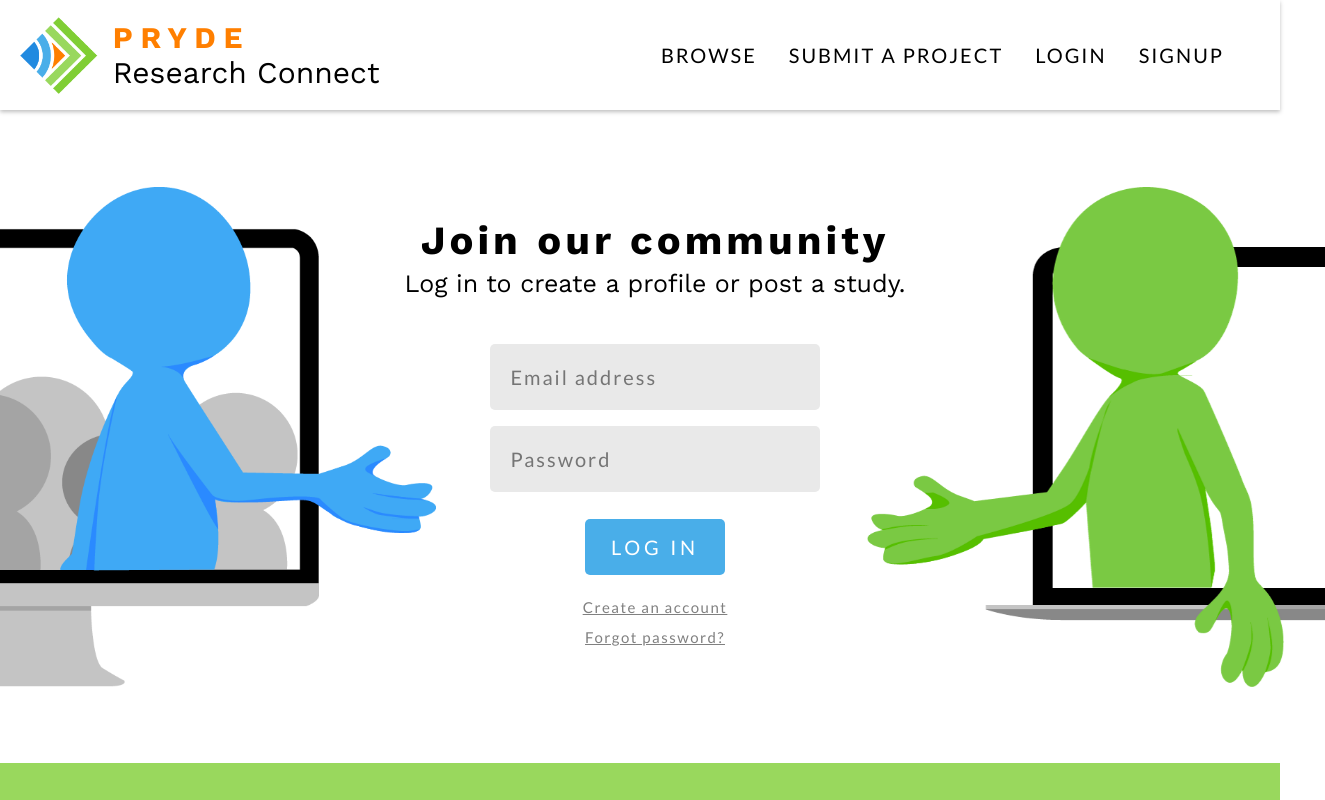
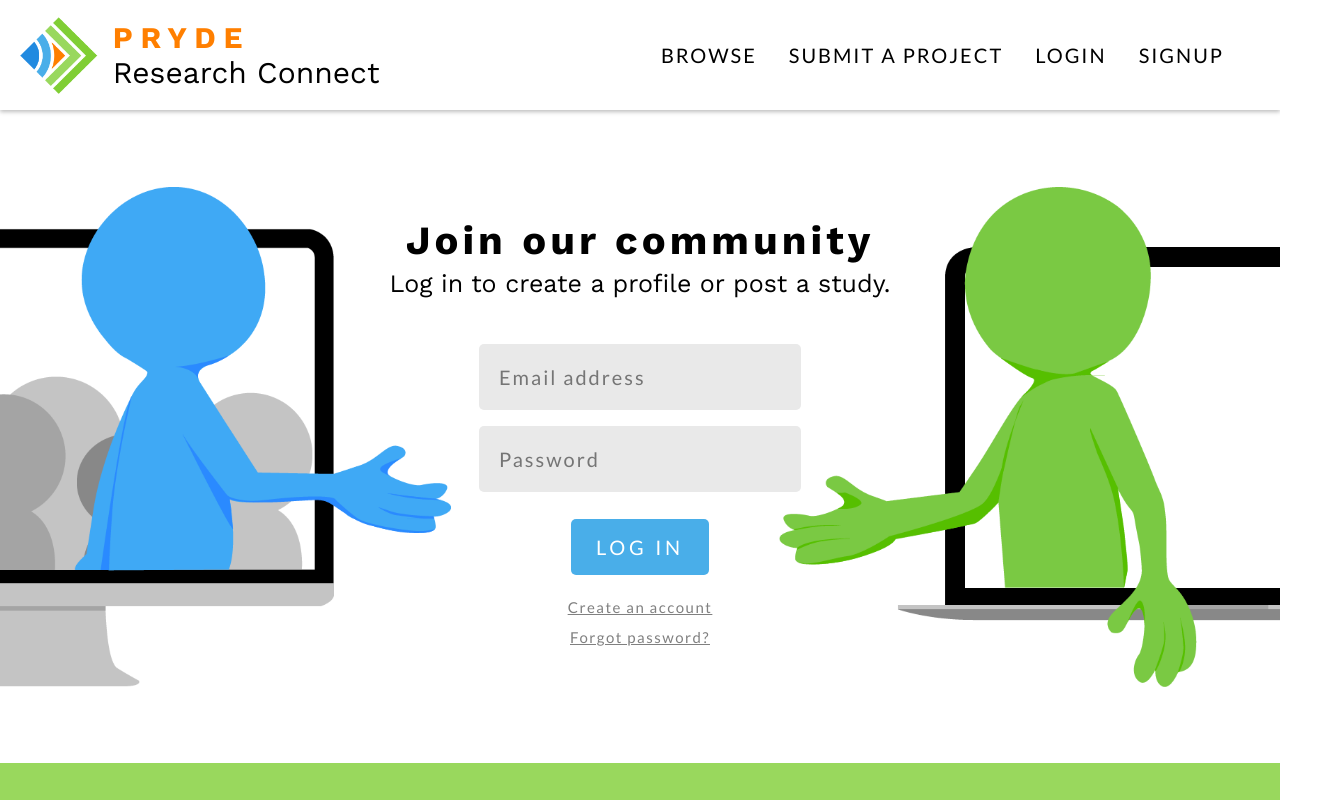
Before and after one commit to gnaww/pryde-connect, a React (Create React App) app in the folder frontend/: page /login in a window 1280 px wide. Shown: the top 800 px of the page, 1325 px wide, since content can reach past the window. Built offline with nearby package versions, Linux system fonts and the light colour scheme.

Commit message:
fixed login page images CSS again

```diff
--- a/frontend/src/pages/Login.js
+++ b/frontend/src/pages/Login.js
@@ -1,6 +1,6 @@
 import React, { Component } from 'react';
-import loginGreen from '../images/login-green-cropped.png';
-import loginBlue from '../images/login-blue-cropped.png';
+import loginGreen from '../images/login-green.png';
+import loginBlue from '../images/login-blue.png';
 import styles from '../styles/Login.module.css';
 import { Link } from 'react-router-dom';
 import api from '../services/api/api';
@@ -43,7 +43,9 @@ class Login extends Component {
     render() {
         return (
             <div className={styles.loginWrapper}>
-                <img id={styles.loginBlue} className={styles.loginGraphic} src={loginBlue} alt="Login graphic" />
+                <div className={styles.loginGraphic} id={styles.loginBlue}>
+                    <img  src={loginBlue} alt="Login graphic" />
+                </div>
                 <h1 className={styles.joinOurCommunity}>
                     Join our community
                 </h1>
@@ -59,7 +61,9 @@ class Login extends Component {
                     <Link className={styles.link} to="/signup">Create an account</Link>
                     <Link className={styles.link} to="/forgotpassword">Forgot password?</Link>
                 </div>
-                <img id={styles.loginGreen} className={styles.loginGraphic} src={loginGreen} alt="Login graphic" />
+                <div className={styles.loginGraphic} id={styles.loginGreen}>
+                    <img src={loginGreen} alt="Login graphic" />
+                </div>
             </div>
         );
     }
--- a/frontend/src/styles/Login.module.css
+++ b/frontend/src/styles/Login.module.css
@@ -3,7 +3,6 @@
     flex: 1;
     padding: 30px 15px;
     height: 100%;
-    width: 100%;
 }
 
 .loginGraphic {
@@ -11,14 +10,28 @@
     height: 500px;
     top: 50%;
     margin-top: -250px;
+    overflow: hidden;
+    z-index: -100;
 }
 
 #loginBlue {
-    left: -15px;
+    left: 0;
+}
+
+#loginBlue img {
+    height: 100%;
+    position: relative;
+    left: -250px;
 }
 
 #loginGreen {
-    right: -15px;
+    right: 0;
+}
+
+#loginGreen img {
+    height: 100%;
+    position: relative;
+    right: -250px;
 }
 
 .joinOurCommunity {
```
Also changed, not shown: frontend/src/images/login-blue-cropped.png (deleted), frontend/src/images/login-green-cropped.png (deleted).
